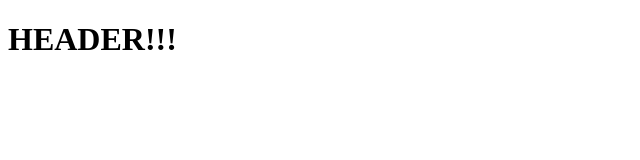
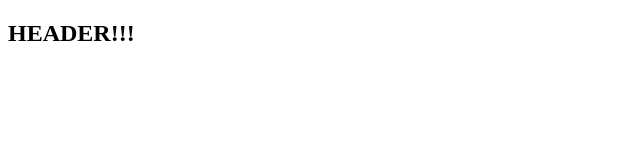
Before and after one commit to SergeyKorobka/test-team-108, a plain HTML site: page index.html in a window 1280 px wide. Shown: the whole page, without its empty margins (0-640 px from the left). Drawn offline with Linux system fonts and the light colour scheme.

Commit message:
add header

```diff
--- a/index.html
+++ b/index.html
@@ -7,7 +7,7 @@
   </head>
   <body>
     <header>
-      <h1>HEADER!!!</h1>
+      <h2>HEADER!!!</h1>
     </header>
   </body>
 </html>
```
